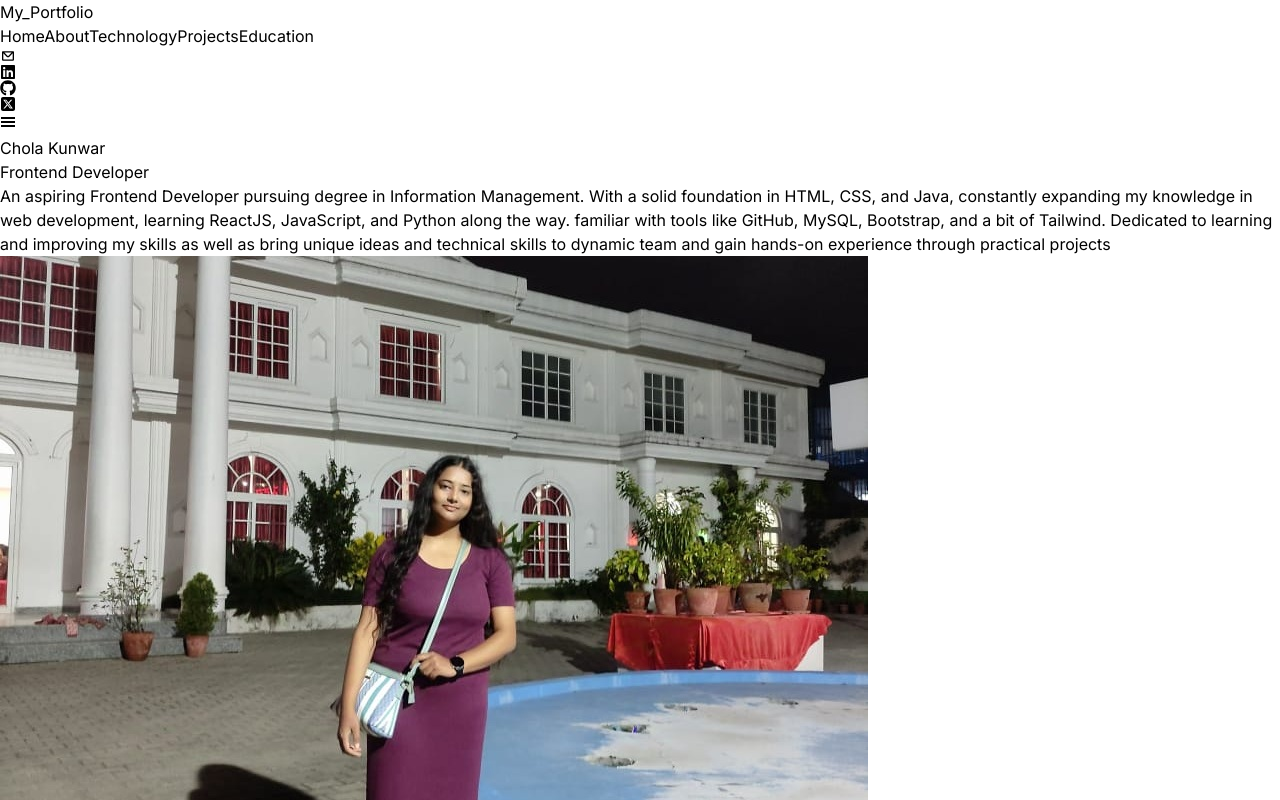
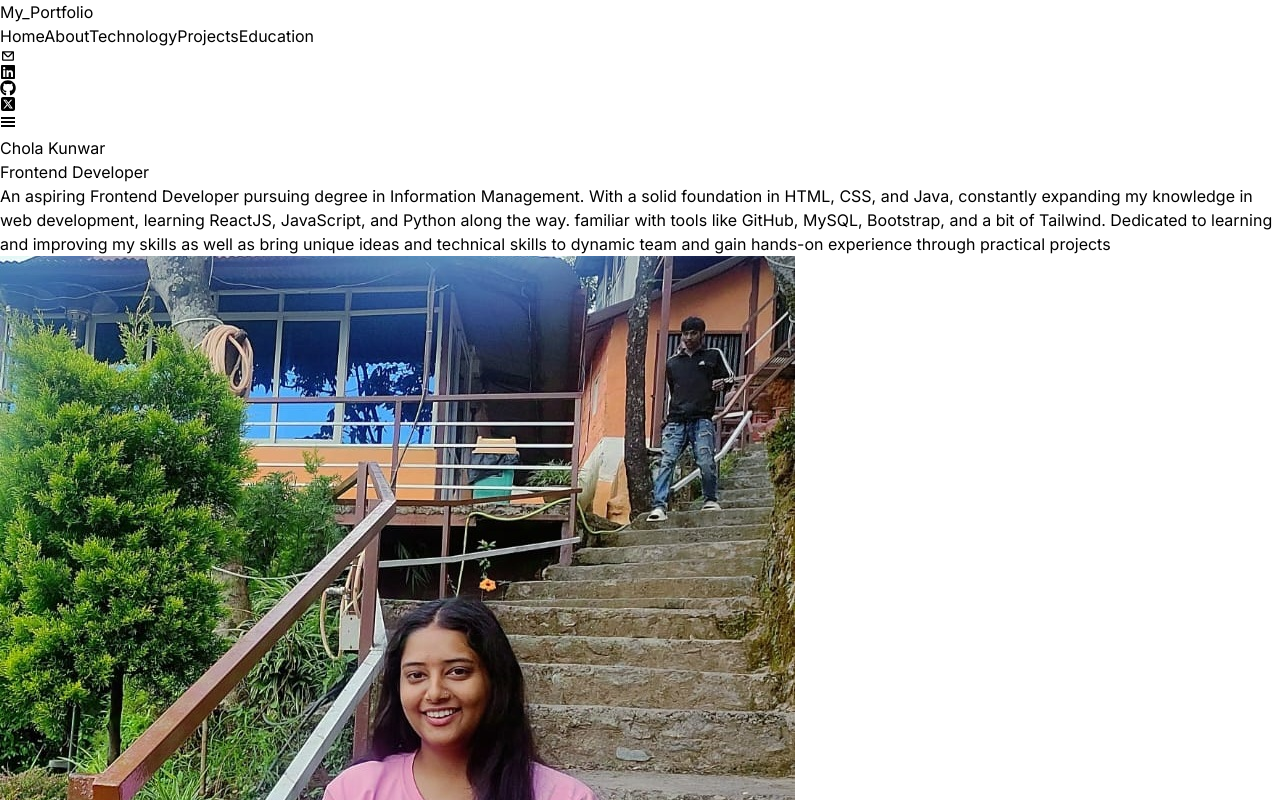
Before and after one commit to RoshaniKunwar1/Portfolio, a React (Vite) app: page / in a window 1280 px wide. Shown: the top 800 px of the page. Built offline with nearby package versions, Linux system fonts and the light colour scheme.

Commit message:
first commit

```diff
--- a/src/App.jsx
+++ b/src/App.jsx
@@ -28,6 +28,11 @@ export default function App() {
         <div className="absolute inset-0 -z-10 h-full w-full items-center px-5 py-24 [background:radial-gradient(125%_125%_at_50%_10%,#000_40%,#63e_100%)]"></div>
 
       </div>
+
+    {/* // <div class="relative h-full w-full bg-slate-950">
+    //   <div class="absolute bottom-0 left-[-20%] right-0 top-[-10%] h-[500px] w-[500px] rounded-full bg-[radial-gradient(circle_farthest-side,rgba(255,0,182,.15),rgba(255,255,255,0))]">
+    //   <div class="absolute bottom-0 right-[-20%] top-[-10%] h-[500px] w-[500px] rounded-full bg-[radial-gradient(circle_farthest-side,rgba(255,0,182,.15),rgba(255,255,255,0))]">
+    //   </div></div> */}
       <RouterProvider router={router}></RouterProvider>
     </div>
   )
--- a/src/components/Hero.jsx
+++ b/src/components/Hero.jsx
@@ -1,7 +1,7 @@
 import React from 'react'
 import { HERO_CONTENT } from '../constants';
-import profilePic from '../assets/myProfile.jpg';
-// import profilePic from '../assets/kevinRushProfile.png';
+// import profilePic from '../assets/myProfile.jpg';
+import profilePic from '../assets/meHero.jpg';
 import { motion } from "motion/react"
 
 const container = (delay) => ({
@@ -24,7 +24,7 @@ const Hero = () => {
 				</div>
 				<div className="w-full lg:w-1/2 lg:pe-[80px]">
 					<div className="flex justify-center">
-						<motion.img initial={{ x: 100, opacity: 0 }} animate={{ x: 0, opacity: 1 }} transition={{ duration: 1, delay: 1.2 }} src={profilePic} alt="profile" className="w-[550px] h-[500px] rounded-full shadow-lg dark:opacity-80" />
+						<motion.img initial={{ x: 100, opacity: 0 }} animate={{ x: 0, opacity: 1 }} transition={{ duration: 1, delay: 1.2 }} src={profilePic} alt="profile" className="w-[550px] h-[500px] rounded-full shadow-lg dark:opacity-80 object-cover object-right-center grayscale" />
 					</div>
 				</div>
 			</div>
--- a/src/components/Navbar.jsx
+++ b/src/components/Navbar.jsx
@@ -1,5 +1,5 @@
 import React, { useState } from "react";
-import { FaGithub, FaInstagram, FaLinkedin } from "react-icons/fa";
+import { FaGithub,  FaLinkedin } from "react-icons/fa";
 import { FaSquareXTwitter } from "react-icons/fa6";
 import { NavLink } from "react-router-dom";
 import { GiHamburgerMenu } from "react-icons/gi";
@@ -14,14 +14,14 @@ const Navbar = () => {
 
   return (
     <nav className="bg-black mb-20 flex items-center justify-between py-6">
-      <div className="flex flex-shrink-0 items-center">
+      <div className="flex flex-shrink-0 items-center lg-w-1/4">
        <p className="font-semibold text-2xl">My_Portfolio</p>
       </div>
 
       <div
         className={`${
-          show ? "flex flex-col items-start m-50" : "hidden"
-        } absolute top-16 left-0 w-full bg-black text-white text-2xl p-4 lg:static lg:flex lg:flex-row lg:items-center lg:gap-4 lg:w-2/4`}
+          show ? "flex flex-col items-start mt-5 pb-96" : "hidden"
+        } absolute top-16 left-0 w-full text-white text-2xl p-4 lg:static lg:flex md:flex-row lg:items-center justify-evenly lg:gap-4 lg:w-2/4`}
       >
         <NavLink to="/" className={({ isActive }) => (isActive ? "text-yellow-500" : "")}>
           Home
```
Also changed, not shown: src/index.css (+7 -0 lines), src/assets/meHero.jpg (added).
